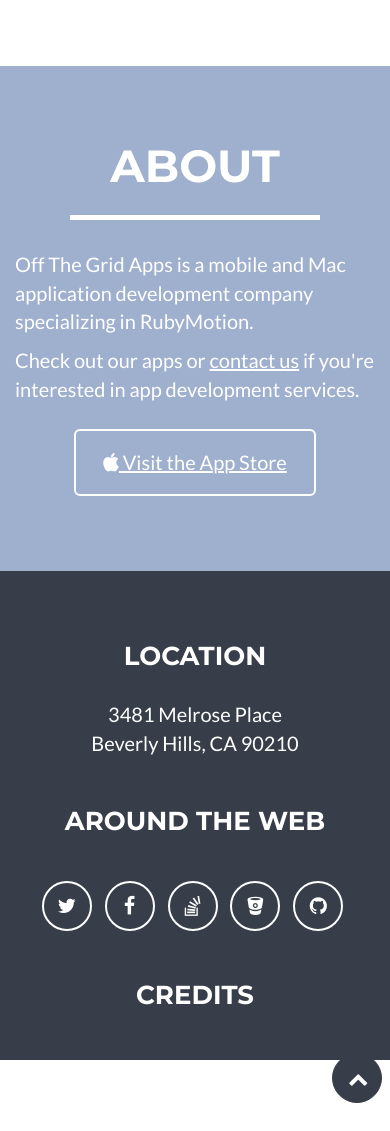
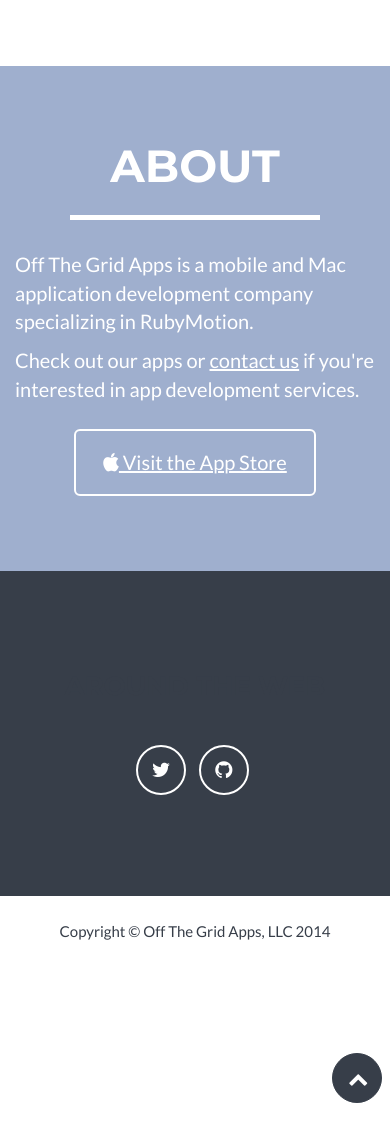
Before and after one commit to OTGApps/otgapps.github.io, a Jekyll site: the page built from index.html, in a window 390 px wide and 1400 px high, scrolled down 3325 px, cut to the strip 269-1400 px from the top of the window. Built offline with Jekyll 4.4.1, drawn with Linux system fonts in a browser that asks for light colours.

Commit message:
Update footer

```diff
--- a/_config.yml
+++ b/_config.yml
@@ -13,7 +13,7 @@
 
 # Footer settings
 footer:
-  copyright: Dr. Henry Jekyll
+  copyright: 'Off The Grid Apps, LLC'
   location: Location
   social: Around the Web
   credits: Credits
@@ -21,15 +21,9 @@
 # Social networks usernames (many more available: google-plus, flickr, dribbble, pinterest, instagram, tumblr, linkedin, etc.)
 social:
   - title: twitter
-    url: http://twitter.com/jekyllrb
-  - title: facebook
-    url:
-  - title: stack-overflow
-    url: http://stackoverflow.com/questions/tagged/jekyll
-  - title: bitbucket
-    url: http://bitbucket.org/jekyll
+    url: http://twitter.com/markrickert
   - title: github
-    url: http://github.com/jekyll
+    url: http://github.com/otgapps
 
 # Postal address (add as many lines as necessary)
 address:
--- a/_includes/apps_grid.html
+++ b/_includes/apps_grid.html
@@ -10,7 +10,7 @@
     <div class="row">
       {% for app in site.data.app_store.results | sort: 'releaseDate' %}
         {% if app.kind =='mac-software' or app.kind == 'software' %}
-          <div class="col-sm-4 apps-item">
+          <div class="col-sm-4 apps-item rounded">
             <a href="#appsModal-{{ app.trackId }}" class="apps-link" data-toggle="modal">
               <div class="caption">
                 <div class="caption-content">
--- a/_includes/css/main.css
+++ b/_includes/css/main.css
@@ -206,6 +206,9 @@
 #apps .apps-item {
     right: 0;
     margin: 0 0 15px;
+    -webkit-border-radius: 10px;
+    -moz-border-radius: 10px;
+    border-radius: 10px;
 }
 
 #apps .apps-item .apps-link {
@@ -338,7 +341,7 @@
 }
 
 footer {
-    color: #fff;
+    color: #{{ site.color.secondary }};
 }
 
 footer h3 {
--- a/_includes/footer.html
+++ b/_includes/footer.html
@@ -4,12 +4,6 @@
             <div class="container">
                 <div class="row">
                     <div class="footer-col col-md-4">
-                        <h3>{{ site.footer.location }}</h3>
-                        <p>
-                            {% for adress in site.address %}
-                                {{ adress.line }} <br>
-		                    {% endfor %}
-                        </p>
                     </div>
                     <div class="footer-col col-md-4">
                         <h3>{{ site.footer.social }}</h3>
@@ -22,8 +16,6 @@
                         </ul>
                     </div>
                     <div class="footer-col col-md-4">
-                        <h3>{{ site.footer.credits }}</h3>
-                        <p>{{ site.credits }}</p>
                     </div>
                 </div>
             </div>
```
Also changed, not shown: 2 other files.
